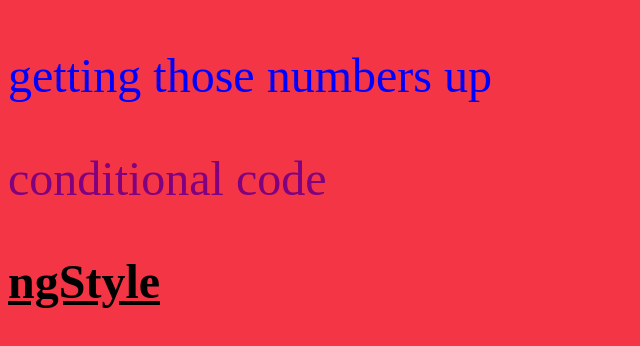
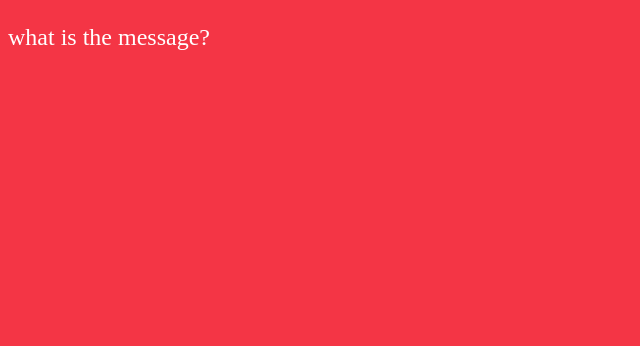
Before and after one commit to codemattcode/Ng-animations-plus-dataService, an Angular app: page / in a window 1280 px wide. Shown: the top 346 px of the page, without its empty margins (0-640 px from the left). Built offline with nearby package versions, Linux system fonts and the light colour scheme.

Commit message:
add service

```diff
--- a/src/app/app.component.html
+++ /dev/null
@@ -1,3 +0,0 @@
-<h1>
-  {{title}}
-</h1>
--- a/src/app/app.component.ts
+++ b/src/app/app.component.ts
@@ -1,29 +1,23 @@
 import { Component } from '@angular/core';
+import { DataService } from './data.service';
 @Component({
   selector: 'app-root',
   template: `
-    <p [style.color]="goBlue">{{txt}}</p>
-
-    <p [style.color]=" txtStyle ? 'white' : 'purple' ">conditional code</p>
-
-    <p [ngStyle]="txtStyles">ngStyle</p>
+    <p>{{txt}}</p>
   `,
   styles: [`
     p {
-      font-size: 3em;
+      font-size: 1.5em;
+      color: white;
     }
   `]
 })
 
 export class AppComponent {
-  txt = 'getting those numbers up';
 
-  goBlue = 'blue';
+  constructor(private dataService:DataService){
 
+  }
 
-
-  txtStyles = {
-    'text-decoration' : 'underline',
-    'font-weight': 'bold'
-  }
+  txt = 'what is the message?';
 }
--- a/src/app/app.module.ts
+++ b/src/app/app.module.ts
@@ -3,6 +3,9 @@ import { NgModule } from '@angular/core';
 import { FormsModule } from '@angular/forms';
 import { HttpModule } from '@angular/http';
 import {BrowserAnimationsModule} from '@angular/platform-browser/animations';
+import { DataService } from './data.service';
+
+
 import { AppComponent } from './app.component';
 
 @NgModule({
@@ -15,7 +18,7 @@ import { AppComponent } from './app.component';
     HttpModule,
     BrowserAnimationsModule
   ],
-  providers: [],
+  providers: [DataService],
   bootstrap: [AppComponent]
 })
 export class AppModule { }
--- /dev/null
+++ b/src/app/data.service.ts
@@ -0,0 +1,15 @@
+import { Injectable } from '@angular/core';
+
+@Injectable()
+
+export class DataService {
+
+  constructor() { }
+    names = [
+      'fred', 'amy', 'dave', 'margaret'
+    ];
+
+    myData() {
+      return 'This is my data';
+    }
+}
```
Also changed, not shown: src/app/app.component.sass (deleted), 1 other file (tests, documents, lock files or other folders).
